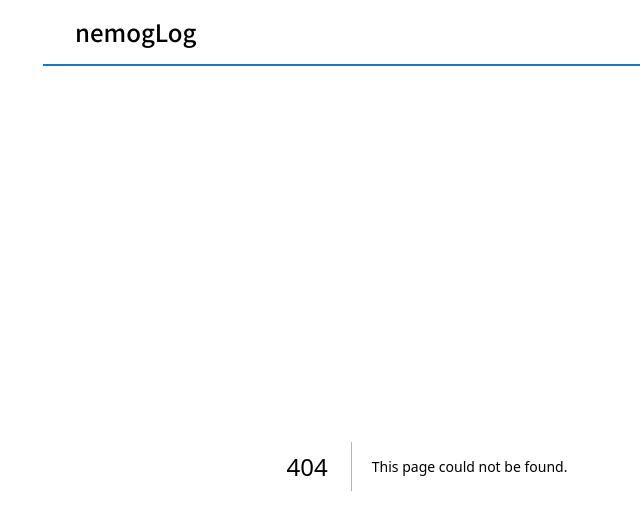
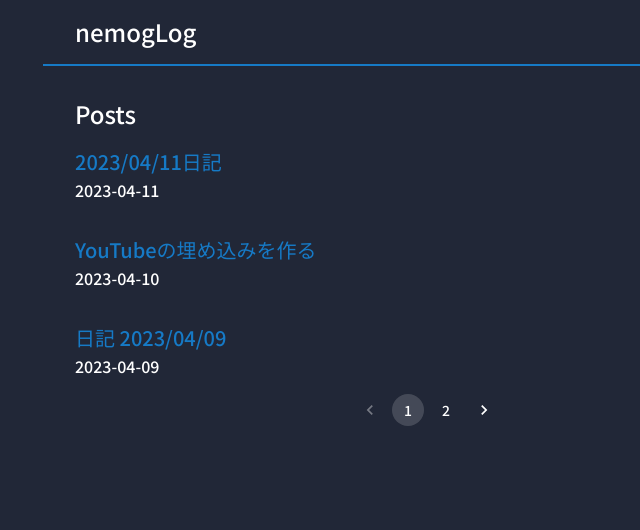
Before and after one commit to nemog9/NextBlog, a Next.js app: page /posts/page/1 in a window 1280 px wide. Before the commit this address had no page. Shown: the top 530 px of the page, without its empty margins (213-853 px from the left). Built offline with nearby package versions, Linux system fonts and the light colour scheme.

Commit message:
add pagination

```diff
--- /dev/null
+++ b/pages/posts/page/[slug].tsx
@@ -0,0 +1,87 @@
+import { Box, Pagination, PaginationItem, Typography, styled } from '@mui/material';
+import Link from 'next/link';
+import { getAllPosts } from '../../../lib/api';
+
+const Page = ({ latestPosts, pageNum, pageCount }) => {
+    return (
+        <Box
+            sx={{
+                p: 4,
+                maxWidth: '48rem',
+                m: 'auto',
+            }}
+        >
+            <Typography variant='h5'>Posts</Typography>
+            {latestPosts.map(({ title, date, slug }) => {
+                return (
+                    <Box sx={{ py: 2 }} key={slug}>
+                        <Link href={{ pathname: '/[slug]', query: { slug: slug } }}>
+                            <Typography
+                                variant='h6'
+                                sx={{
+                                    color: 'primary.main',
+                                }}
+                            >
+                                {title}
+                            </Typography>
+                            <Typography sx={{ p: 0 }}>{date}</Typography>
+                        </Link>
+                    </Box>
+                );
+            })}
+            <Box
+                sx={{
+                    display: 'flex',
+                    justifyContent: 'center',
+                }}
+            >
+                <Pagination
+                    page={pageNum}
+                    count={pageCount}
+                    renderItem={(item) =>
+                        item.disabled || item.page === null ? (
+                            <PaginationItem {...item} />
+                        ) : (
+                            <Link href={`/posts/page/${item.page}`}>
+                                <PaginationItem {...item} />
+                            </Link>
+                        )
+                    }
+                />
+            </Box>
+        </Box>
+    );
+};
+
+export const getStaticProps = async ({ params }) => {
+    const allPosts = getAllPosts(['title', 'date', 'slug', 'coverImage', 'except']);
+    const pageNumber = parseInt(params.slug);
+    const latestPosts = allPosts.slice((pageNumber - 1) * 3, pageNumber * 3);
+    const pageCount = allPosts.length % 3 === 0 ? allPosts.length / 3 : allPosts.length / 3 + 1;
+
+    return {
+        props: {
+            latestPosts: latestPosts,
+            pageNum: parseInt(params.slug),
+            pageCount: pageCount,
+        },
+    };
+};
+
+export const getStaticPaths = async () => {
+    const posts = getAllPosts(['slug']);
+    const page = posts.length % 3 === 0 ? posts.length / 3 : posts.length / 3 + 1;
+
+    return {
+        paths: Array.from(Array(page + 1), (v, k) => k).map((number) => {
+            return {
+                params: {
+                    slug: number.toString(),
+                },
+            };
+        }),
+        fallback: false,
+    };
+};
+
+export default Page;
```
Also changed, not shown: pages/index.tsx (+7 -8 lines), pages/tags/[slug].tsx (+8 -2 lines), pages/tags/index.tsx (+8 -2 lines).
